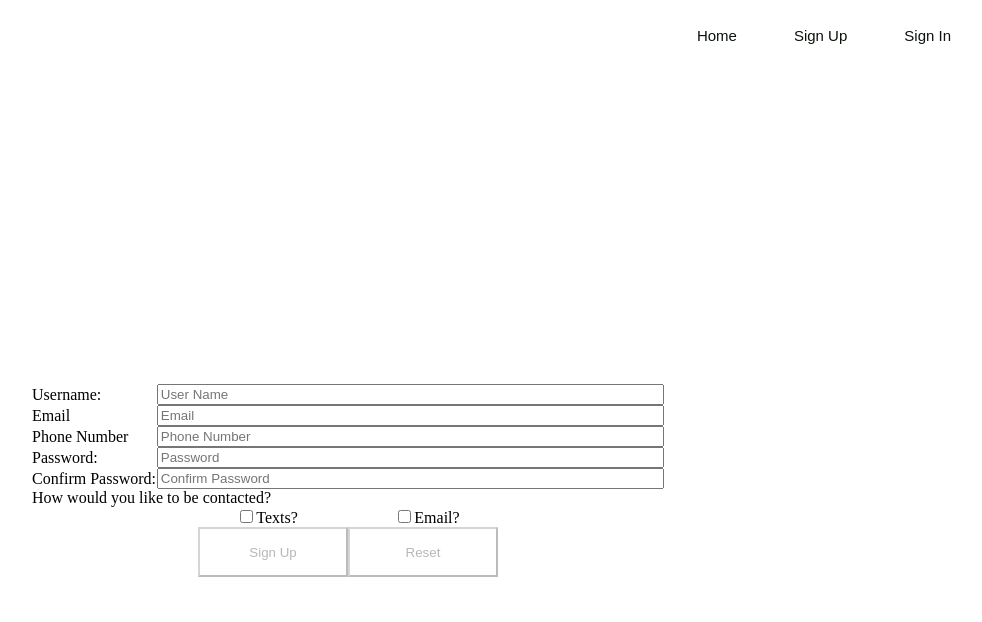
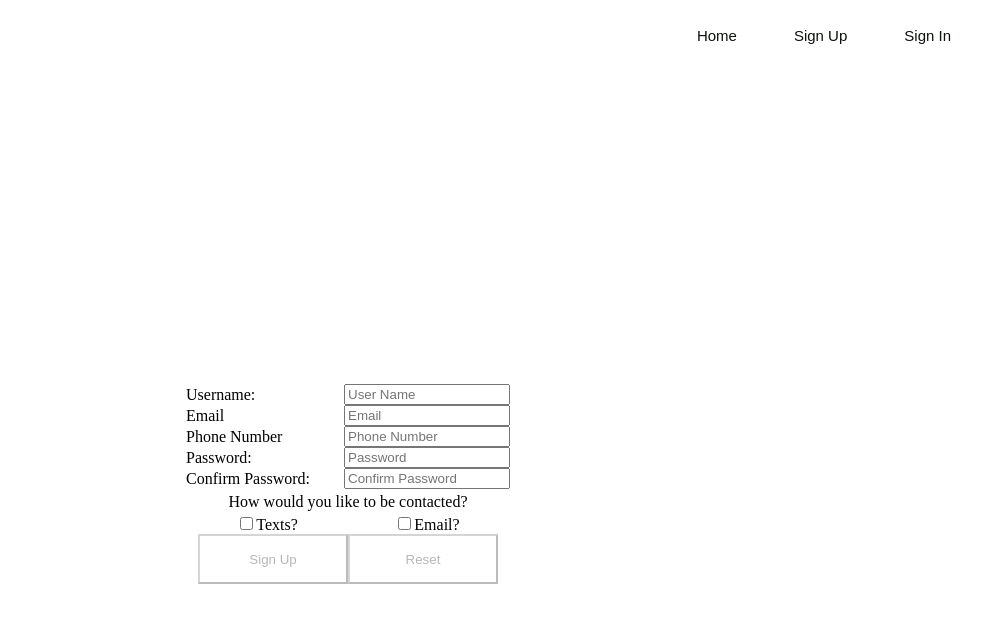
Before and after one commit to BloomTech-Labs/kidsonstage, a React (Create React App) app in the folder react-ui/: page /signup in a window 1280 px wide. Shown: the top 622 px of the page, without its empty margins (292-1274 px from the left). Built offline with nearby package versions, Linux system fonts and the light colour scheme.

Commit message:
sign up form centered

```diff
--- a/react-ui/src/components/css/Register.css
+++ b/react-ui/src/components/css/Register.css
@@ -23,15 +23,17 @@
 
 .inputText {
 	color: black;
-	width: 100%;
+	width: 25%;
 	text-justify: center;
 }
 
 .contact-text {
-	align-self: center;
-	justify-content: center;
+	text-align: center;
+	vertical-align: center;
+	line-height: 15px;
+	padding: 5px;
 	color: black;
-	width: 100%;
+	/* width: 50%; */
 }
 
 #text-preference {
```
